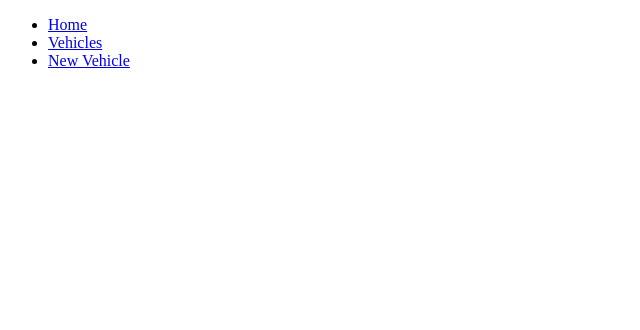
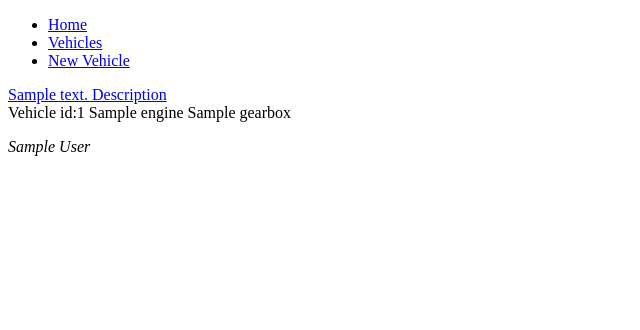
Before and after one commit to karsim46/Shop_project, a Flask app: template templates/vehicles/index.html in a window 1280 px wide. Shown: the top 330 px of the page, without its empty margins (0-640 px from the left). Run offline with Flask 2, Linux system fonts and the light colour scheme; the template is opened without the code that fills it: most values are stand-ins (such as "Sample title", 1, 10 or a date in 2020).

Commit message:
vehicles page now display console items

```diff
--- a/templates/vehicles/index.html
+++ b/templates/vehicles/index.html
@@ -1,3 +1,21 @@
 {% extends "base.html" %}
 {% block content %}
+
+<div class="vehicle-container">
+
+  {% for vehicle in all_vehicles %}
+    <div class="vehicle">
+        <div class="content">
+            <a href="/vehicles/{{vehicle.id}}">{{vehicle.description}} <span>Description</span></a>
+             <div class="engine">
+            Vehicle id:{{vehicle.id}}
+            {{vehicle.engine}}
+            <span class="gearbox">{{vehicle.gearbox}}</span>
+            <p><i>{{vehicle.display_name()}}</i></p>
+         </div>
+        </div class="buttons">
+    </div>
+{% endfor %}
+
+  </div>
 {% endblock %}
--- a/templates/vehicles/new.html
+++ b/templates/vehicles/new.html
@@ -1,3 +1,4 @@
 {% extends "base.html" %}
 {% block content %}
+new vehicle page?
 {% endblock %}
--- a/templates/vehicles/show.html
+++ b/templates/vehicles/show.html
@@ -1,3 +1,9 @@
 {% extends "base.html" %}
 {% block content %}
+<div>
+    <p>{{vehicle.description}}</p>
+    <hr>
+    <p>{{vehicle.engine}}</p>
+    <p><a href="/vehicles/{{vehicle.id}}/edit">Edit</a></p>
+</div>
 {% endblock %}
```
